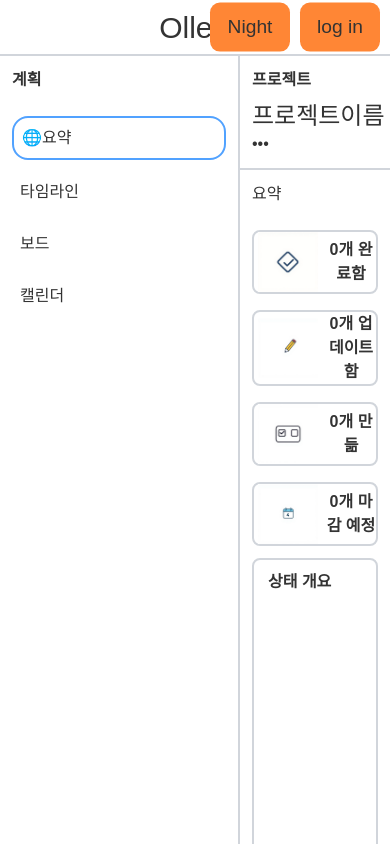
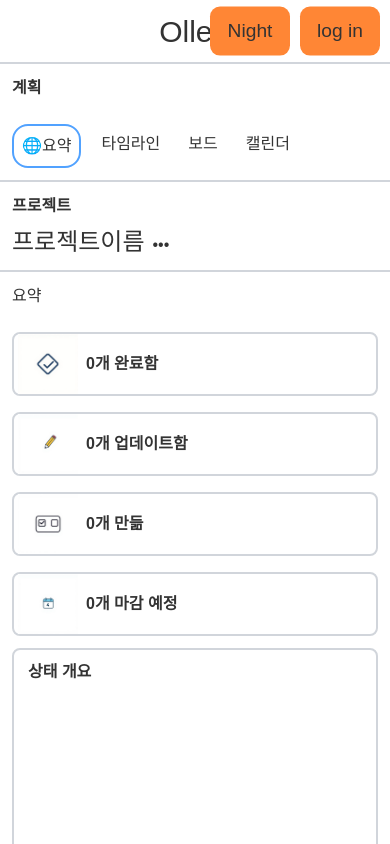
Before and after one commit to DongPee/SoftwareEngineering-CollaborationTool-, a Next.js app: page / in a window 390 px wide. Shown: the top 844 px of the page. Built offline with nearby package versions, Linux system fonts and the light colour scheme; no server answers.

Commit message:
4.10.11.14

```diff
--- a/src/app/frontend/header.tsx
+++ b/src/app/frontend/header.tsx
@@ -18,7 +18,7 @@ const Header = () => {
   };
 
   return (
-    <header className="header h-1/15">
+    <header className="header h-16 min-h-16">
       <Link href="/">
         <button type="button" className="title-button">
           Ollert
--- a/src/app/frontend/projectCalender.tsx
+++ b/src/app/frontend/projectCalender.tsx
@@ -8,13 +8,20 @@ const Calendar = () => {
   const [tempMonth, setTempMonth] = useState(currentDate.getMonth() + 1);
   const isScrolling = useRef(false);
   const inputRef = useRef<HTMLInputElement | null>(null);
+  const calendarRef = useRef<HTMLDivElement | null>(null);
 
-  // 스크롤로 월 이동
-  const handleScroll = (e: React.WheelEvent) => {
+  // 스크롤 이벤트 수동 등록 (preventDefault 작동 보장)
+  useEffect(() => {
+    const handleWheel = (e: WheelEvent) => {
+      if (!calendarRef.current || !calendarRef.current.contains(e.target as Node)) return;
+
+      e.preventDefault();
+
       if (isScrolling.current) return;
+      isScrolling.current = true;
 
-    isScrolling.current = true;
-    if (e.deltaY < 0) {
+      const deltaY = e.deltaY;
+      if (deltaY < 0) {
         setCurrentDate(prev => new Date(prev.getFullYear(), prev.getMonth() - 1, 1));
       } else {
         setCurrentDate(prev => new Date(prev.getFullYear(), prev.getMonth() + 1, 1));
@@ -22,13 +29,24 @@ const Calendar = () => {
 
       setTimeout(() => {
         isScrolling.current = false;
-    }, 2000/Math.abs(e.deltaY));
+      }, 2000 / Math.abs(deltaY));
     };
+
+    const calendarElement = calendarRef.current;
+    if (calendarElement) {
+      calendarElement.addEventListener("wheel", handleWheel, { passive: false });
+    }
+
+    return () => {
+      if (calendarElement) {
+        calendarElement.removeEventListener("wheel", handleWheel);
+      }
+    };
+  }, []);
 
   const generateCalendar = () => {
     const year = currentDate.getFullYear();
     const month = currentDate.getMonth();
-
     const firstDay = new Date(year, month, 1).getDay();
     const daysInMonth = new Date(year, month + 1, 0).getDate();
     const days = [];
@@ -44,21 +62,19 @@ const Calendar = () => {
   };
 
   const applyDateChange = () => {
-    const newMonth = Math.min(Math.max(tempMonth, 1), 12); // 1~12 제한
+    const newMonth = Math.min(Math.max(tempMonth, 1), 12);
     const newYear = tempYear;
     setCurrentDate(new Date(newYear, newMonth - 1, 1));
     setEditYear(false);
     setEditMonth(false);
   };
 
-  // Enter로 적용
   const handleKeyDown = (e: React.KeyboardEvent) => {
     if (e.key === "Enter") {
       applyDateChange();
     }
   };
 
-  // 외부 클릭 시 적용
   useEffect(() => {
     const handleClickOutside = (e: MouseEvent) => {
       if (inputRef.current && !inputRef.current.contains(e.target as Node)) {
@@ -75,12 +91,11 @@ const Calendar = () => {
 
   return (
     <div
+      ref={calendarRef}
       className="calendar-wrapper"
-      onWheel={handleScroll}
-      style={{ width: "80%", margin: "auto", userSelect: "none" }}
+      style={{ width: "80%", margin: "auto", userSelect: "none", overflow: "hidden" }}
     >
       <h2 style={{ textAlign: "center", marginBottom: "10px" }}>
-        {/* 연도 */}
         {editYear ? (
           <input
             ref={inputRef}
@@ -103,7 +118,6 @@ const Calendar = () => {
           </span>
         )}
 
-        {/* 월 */}
         {editMonth ? (
           <input
             ref={inputRef}
@@ -132,7 +146,8 @@ const Calendar = () => {
           <div key={i} className="text-center font-bold">{d}</div>
         ))}
         {calendarDays.map((day, idx) => (
-          <div key={idx} className="min-h-15 text-center border border-gray-300">
+          <div key={idx} className="min-h-15 text-center border border-gray-300 rounded-sm
+">
             {day}
           </div>
         ))}
--- a/src/app/frontend/projectSideMenu.tsx
+++ b/src/app/frontend/projectSideMenu.tsx
@@ -12,11 +12,11 @@ const Sidebar = ({ active, setActive }: SidebarProps) => {
       document.body.classList.toggle("dark-mode", getDarkMode());
     }, []);
   return (
-    <div className="project-side-menu w-60 min-w-30 p-6 flex flex-col gap-4 overflow-y-auto h-full">
+    <div className="project-side-menu p-6 flex gap-4 h-full">
         <div className="m-3">
             <h2 className="font-bold mb-6">계획</h2>
 
-            <nav className="flex flex-col gap-3">
+            <nav className="project-side-menu-nav flex gap-3">
                 <Link href="/" onClick={() => setActive("summary")}>
                   <div className={`flex items-center gap-3 rounded-2xl cursor-pointer hover:bg-blue-400 transition ${active === "summary" ? "border-2 border-blue-400" : ""}`}>
                       <span className="m-2">🌐요약</span>
--- a/src/app/globals.css
+++ b/src/app/globals.css
@@ -49,6 +49,9 @@
   --summaryImages-filter : invert(1) brightness(2) contrast(0.47);
 }
 
+.projectMain{
+  height: calc(100% - 64px);
+}
 * {
   margin: 10;
   padding: 0;
@@ -186,6 +189,30 @@ body {
   border-right: 2px solid var(--border-color);
   background: var(--bg-color);
   color : var(--text-color);
+  overflow-y : auto;
+  width: 240px;
+  min-width: 120px;
+}
+.allContent{
+  display : flex;
+}
+.project-side-menu-nav{
+  flex-direction: column;
+}
+@media (max-width: 600px) {
+  .project-side-menu {
+    width: 100%;
+    border : none;
+    border-bottom: 2px solid var(--border-color);
+    overflow-x: auto;
+    flex-grow: 1;
+  }
+  .allContent{
+    display : block;
+  }
+  .project-side-menu-nav{
+    flex-direction: row;
+  }
 }
 .summaryImages{
   filter :var(--summaryImages-filter);
--- a/src/app/layout.tsx
+++ b/src/app/layout.tsx
@@ -11,7 +11,7 @@ export default function Layout({ children }: { children: React.ReactNode }) {
       <html lang="ko">
         <body>
           <Header />
-          <main className="h-14/15">{children}</main>
+          <main className="projectMain">{children}</main>
         </body>
       </html>
     </AuthProvider>
--- a/src/app/page.tsx
+++ b/src/app/page.tsx
@@ -9,7 +9,7 @@ import Calendar from "./frontend/projectCalender";
 export default function Page() {
   const [active, setActive] = useState("summary"); // active 상태 관리
   return (
-    <div className="flex h-full">
+    <div className="allContent h-full">
       <div>
         <Sidebar active={active} setActive={setActive} />
       </div>
```
Also changed, not shown: src/app/frontend/signup/signup.module.css (+8 -2 lines). Lines whose indentation alone changed are shown as unchanged.
